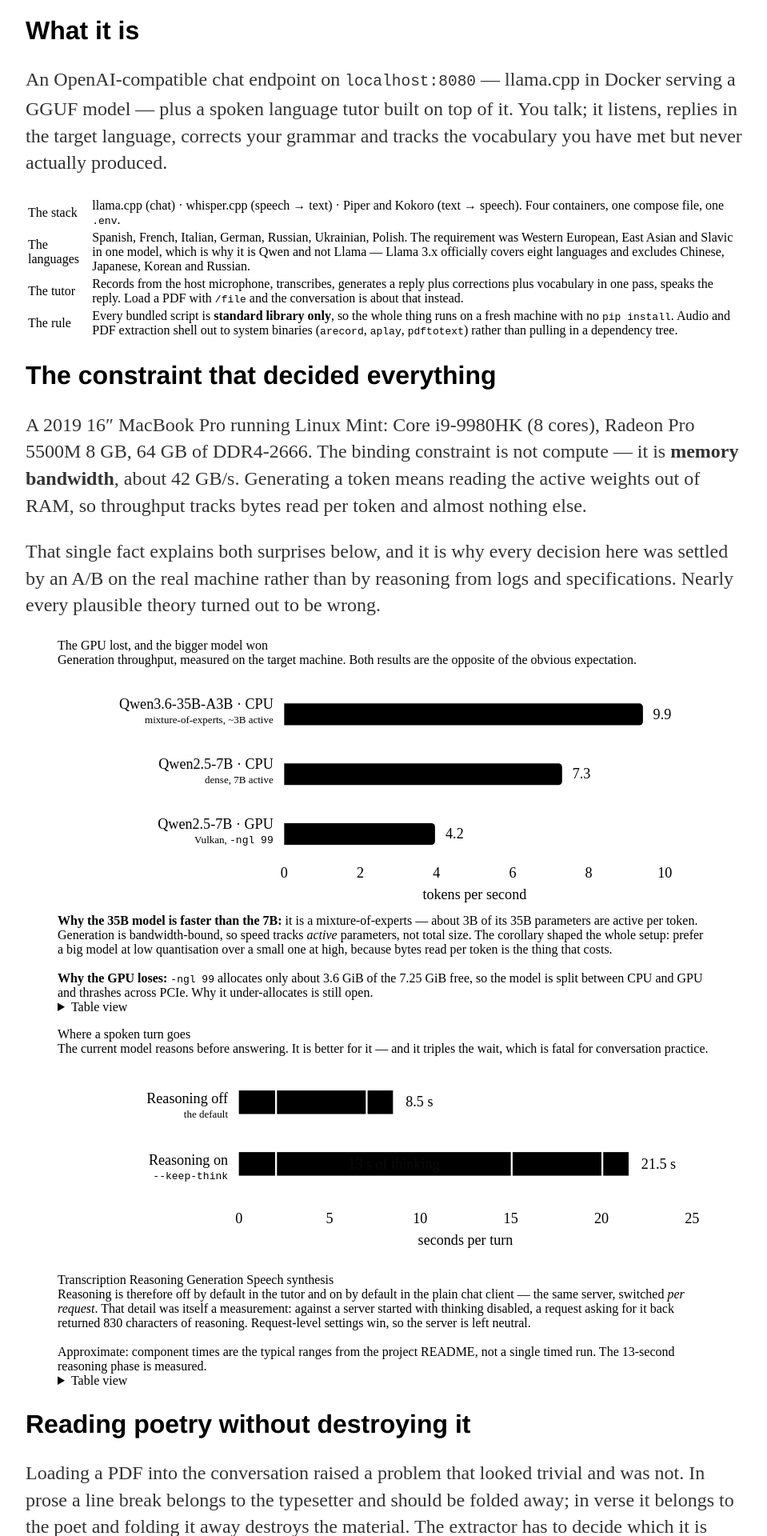
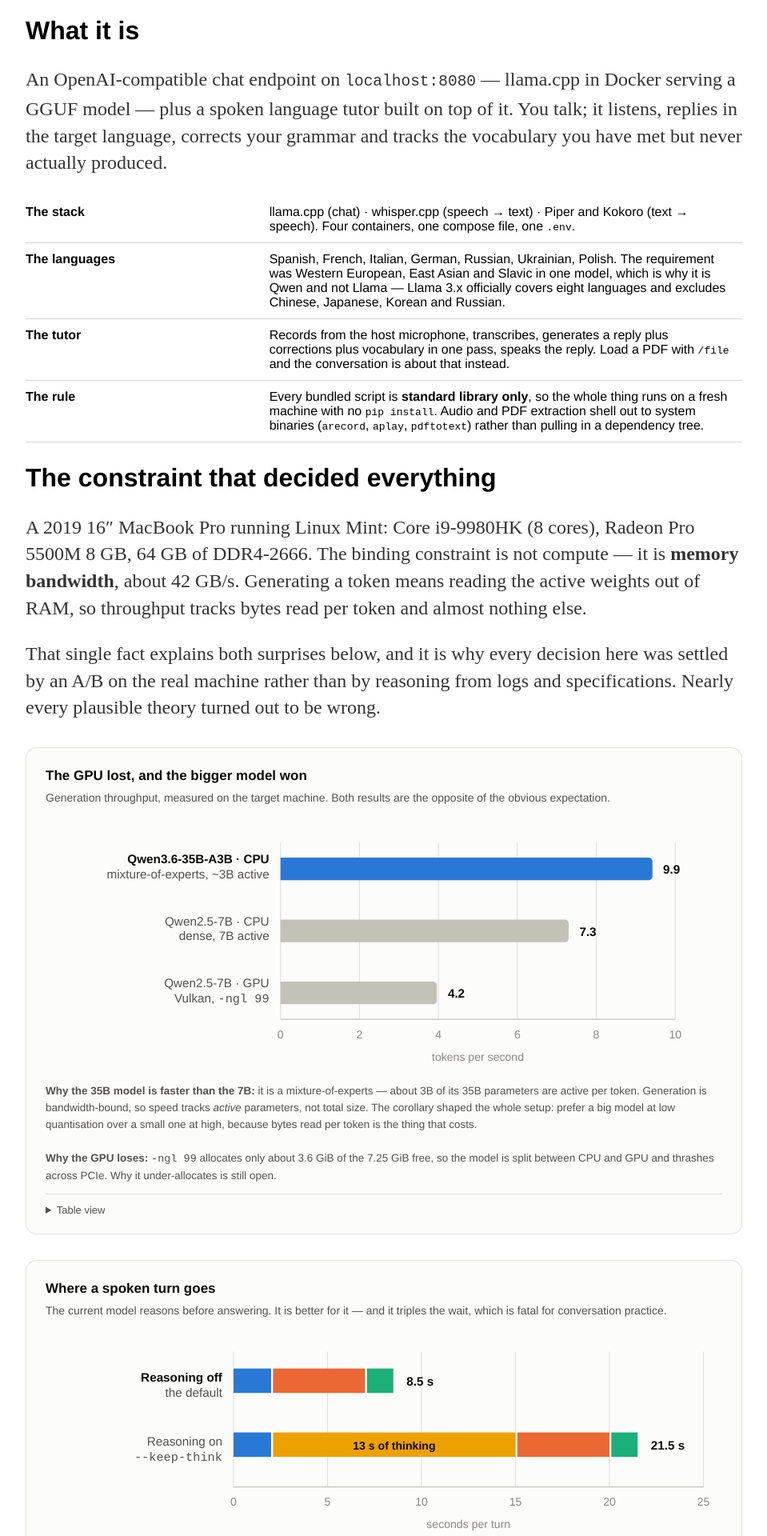
Before and after one commit to IKOSTYUK/ikostyuk.github.io, a Jekyll site: the page built from _posts/2026-08-31-A-Self-Hosted-Multilingual-Tutor-on-a-2019-Laptop.md, in a window 1280 px wide. Shown: the part 434-2354 px from the top of the page at 80% size, without its empty margins (160-1119 px from the left). Built offline with Jekyll 4.4.1, drawn with Linux system fonts in a browser that asks for light colours.

Commit message:
Add files via upload

```diff
--- a/css/main.css
+++ b/css/main.css
@@ -45,9 +45,102 @@
     list-style: none;
 }
 
+/* Post body lists, matched to paragraph size. The nav and footer lists sit
+   outside .container, and the blog index opts out via .posts. */
+.container ul:not(.posts) li,
+.container ol li {
+    font-size: 1.5em;
+    line-height: 1.4em;
+    color: #333;
+}
 
 
+
+/* --- Post charts ------------------------------------------------------ */
+/* Scoped to .chart so the rest of the site is untouched. Variable names match
+   the ones referenced inline by the SVG markup - do not rename them. */
+.chart {
+    --surface-1:      #fcfcfb;
+    --text-primary:   #0b0b0b;
+    --text-secondary: #52514e;
+    --text-muted:     #898781;
+    --grid:           #e1e0d9;
+    --axis:           #c3c2b7;
+    --border:         rgba(11, 11, 11, .10);
+    --series-1:       #2a78d6;
+    --series-2:       #eb6834;
+    --series-3:       #1baf7a;
+    --series-4:       #eda100;
+    --seq-250:        #86b6ef;
+    --seq-450:        #2a78d6;
+    --deemph:         #c3c2b7;
+
+    margin: 32px 0;
+    padding: 22px 24px 18px;
+    background: var(--surface-1);
+    border: 1px solid var(--border);
+    border-radius: 14px;
+    font-family: 'Helvetica', 'Arial', 'Sans-Serif';
+    color: var(--text-primary);
+    line-height: 1.55;
+}
+.chart .title { font-size: 17px; font-weight: 700; }
+.chart .sub { font-size: 14px; color: var(--text-secondary); margin-top: 4px; }
+.chart svg { display: block; width: 100%; height: auto; margin-top: 16px; overflow: visible; }
+.chart figcaption { font-size: 13.5px; color: var(--text-secondary); margin-top: 14px; }
+
+.chart .legend { display: flex; flex-wrap: wrap; gap: 8px 20px; margin-top: 14px; }
+.chart .legend span { display: inline-flex; align-items: center; gap: 7px;
+                      font-size: 13px; color: var(--text-secondary); }
+.chart .legend i { width: 11px; height: 11px; border-radius: 3px; display: inline-block; }
+
+.chart .tick   { fill: var(--text-muted); font-size: 12px; font-variant-numeric: tabular-nums; }
+.chart .lbl    { fill: var(--text-secondary); font-size: 13px; }
+.chart .lbl-hi { fill: var(--text-primary); font-size: 13px; font-weight: 700; }
+.chart .val    { fill: var(--text-primary); font-size: 13px; font-weight: 700; }
+.chart .val-in { font-size: 12px; font-weight: 700; }
+/* Annotations sit over shaded regions, so they carry a knockout halo in the
+   surface colour rather than a box. Stroke is painted first. */
+.chart .anno   { fill: var(--text-muted); font-size: 12px;
+                 stroke: var(--surface-1); stroke-width: 3px; paint-order: stroke fill; }
+.chart .gridline { stroke: var(--grid); stroke-width: 1; }
+.chart .axisline { stroke: var(--axis); stroke-width: 1; }
+
+.chart details { margin-top: 12px; border-top: 1px solid var(--border); padding-top: 10px; }
+.chart summary { cursor: pointer; font-size: 13px; color: var(--text-secondary); }
+.chart summary:hover { color: var(--text-primary); }
+.chart table { border-collapse: collapse; width: 100%; margin-top: 12px; font-size: 13.5px; }
+.chart th, .chart td { text-align: right; padding: 7px 10px; border-bottom: 1px solid var(--border); }
+.chart th:first-child, .chart td:first-child { text-align: left; }
+.chart th { color: var(--text-muted); font-weight: 600; font-size: 12px;
+            letter-spacing: .04em; text-transform: uppercase; }
+.chart td { font-variant-numeric: tabular-nums; }
+
+.chart [data-tip] { cursor: default; }
+#tip {
+    position: fixed; pointer-events: none; opacity: 0; transition: opacity .12s;
+    background: #0b0b0b; color: #fcfcfb;
+    font-family: 'Helvetica', 'Arial', 'Sans-Serif';
+    font-size: 12.5px; line-height: 1.45; padding: 7px 10px; border-radius: 7px;
+    max-width: 260px; z-index: 50; box-shadow: 0 4px 16px rgba(0, 0, 0, .18);
+}
+
+/* Facts table used in the body of a post, outside a chart card. */
+.ruled { width: 100%; border-collapse: collapse; margin: 18px 0;
+         font-size: 1em; font-family: 'Helvetica', 'Arial', 'Sans-Serif'; }
+.ruled th, .ruled td { text-align: left; padding: 11px 12px 11px 0;
+                       border-bottom: 1px solid #d5d5d5; vertical-align: top; }
+.ruled td:first-child { width: 34%; font-weight: 600; }
+
 /* --- Travel gallery --------------------------------------------------- */
+.gallery-heading {
+    margin: 48px 0 0;
+    border-bottom: 1px solid #d5d5d5;
+    padding-bottom: 8px;
+}
+.gallery-heading + .gallery {
+    margin-top: 16px;
+}
 .gallery {
     display: grid;
     grid-template-columns: repeat(auto-fill, minmax(180px, 1fr));
```
